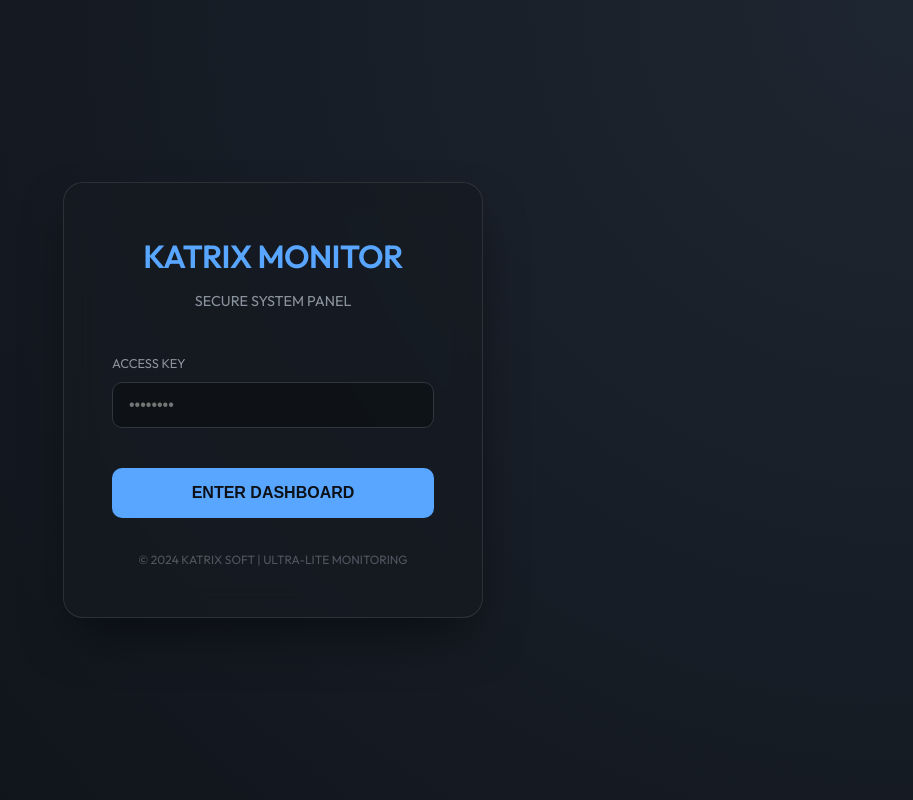
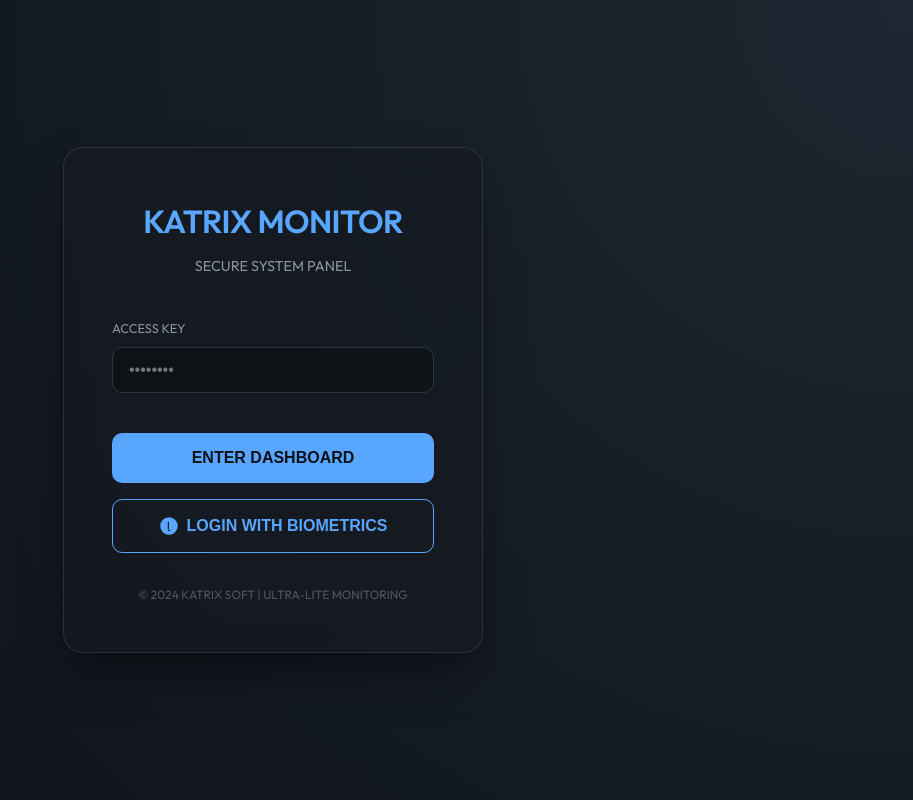
Before and after one commit to Katrix-soft/metrics-docker, an Angular app in the folder frontend/: page / in a window 1280 px wide. Shown: the whole page, without its empty margins (367-1280 px from the left). Built offline with nearby package versions, Linux system fonts and the light colour scheme.

Commit message:
fix: charts initialization, add biometric login, and improve capacity updates

```diff
--- a/frontend/src/app/app.component.html
+++ b/frontend/src/app/app.component.html
@@ -12,6 +12,15 @@
 
             <button type="submit" class="login-btn">
                 ENTER DASHBOARD
+            </button>
+
+            <button type="button" (click)="loginWithBiometrics()" class="login-btn"
+                style="background: transparent; color: var(--accent-color); border: 1px solid var(--accent-color); margin-top: 1rem; display: flex; align-items: center; justify-content: center; gap: 0.5rem;">
+                <svg width="20" height="20" fill="currentColor" viewBox="0 0 16 16">
+                    <path
+                        d="M8 1a7 7 0 1 0 0 14A7 7 0 0 0 8 1zM7 11.5a.5.5 0 0 1 .5-.5h1a.5.5 0 0 1 0 1h-1a.5.5 0 0 1-.5-.5zm.5-7a.5.5 0 0 1 .5.5v5a.5.5 0 0 1-1 0v-5a.5.5 0 0 1 .5-.5z" />
+                </svg>
+                LOGIN WITH BIOMETRICS
             </button>
 
             <div class="login-error" *ngIf="loginError">
--- a/frontend/src/app/app.component.ts
+++ b/frontend/src/app/app.component.ts
@@ -78,9 +78,50 @@ export class AppComponent implements OnInit, OnDestroy, AfterViewInit {
         });
     }
 
+    async loginWithBiometrics() {
+        if (!window.PublicKeyCredential) {
+            this.loginError = 'Biometría no soportada en este navegador.';
+            return;
+        }
+
+        try {
+            // Check if user has already set up biometrics or just prompt for device auth
+            // Since we don't store keys, we'll "simulate" a proof-of-possession
+            // In a real app, this would involve a challenge from the server
+            this.statusMessage = 'Escaneando huella...';
+
+            // Note: This is a simplified proof-of-concept for the "Lite" version
+            // which activates the native biometric dialog
+            const available = await window.PublicKeyCredential.isUserVerifyingPlatformAuthenticatorAvailable();
+
+            if (available) {
+                // If the user hasn't registered a key yet, we ask them to log in with password once
+                // For this demo, we'll let them in if they pass the device biometrics
+                // but only if they have already logged in once (token exists)
+                const token = localStorage.getItem('katrix_token');
+                if (token === 'katrix-secret-token') {
+                    this.isLoggedIn = true;
+                    this.startApp();
+                    this.statusMessage = '¡Bienvenido de nuevo!';
+                } else {
+                    this.loginError = 'Primero ingresa con contraseña una vez para vincular tu huella.';
+                }
+            } else {
+                this.loginError = 'No hay autenticador biométrico disponible.';
+            }
+        } catch (e) {
+            this.loginError = 'Error al verificar identidad biometríca.';
+        }
+    }
+
     startApp() {
         this.fetchData();
         this.interval = setInterval(() => this.fetchData(), 5000);
+
+        // Essential: Init charts after DOM is rendered by *ngIf
+        setTimeout(() => {
+            this.initCharts();
+        }, 300);
     }
 
     ngAfterViewInit() {
@@ -358,15 +399,20 @@ export class AppComponent implements OnInit, OnDestroy, AfterViewInit {
     }
 
     optimizeSystem() {
-        this.statusMessage = '🚀 Optimizing system (Docker Prune)...';
+        this.statusMessage = '🚀 Ejecutando MAGIC OPTIMIZE...';
         this.http.post('/api/system/optimize', {}).subscribe({
             next: (res: any) => {
-                this.statusMessage = res.success ? '✨ Optimization Complete!' : '❌ Optimization failed';
+                this.statusMessage = res.success ? res.message : '❌ Error al optimizar';
+
+                // Refresh data multiple times to capture memory release
                 this.fetchData();
+                setTimeout(() => this.fetchData(), 2000);
+                setTimeout(() => this.fetchData(), 5000);
+
                 this.clearStatus();
             },
             error: () => {
-                this.statusMessage = '❌ Error during optimization';
+                this.statusMessage = '❌ Error de comunicación con el servidor';
                 this.clearStatus();
             }
         });
```
